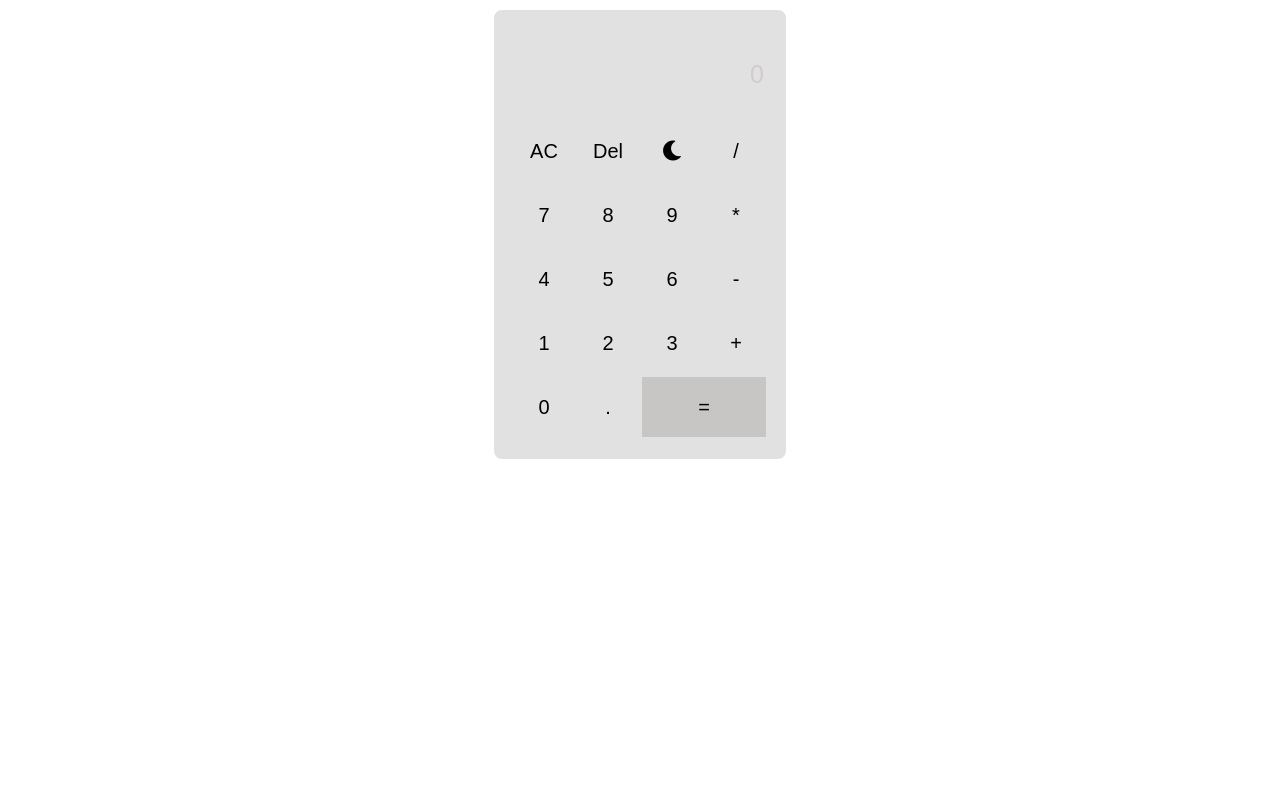
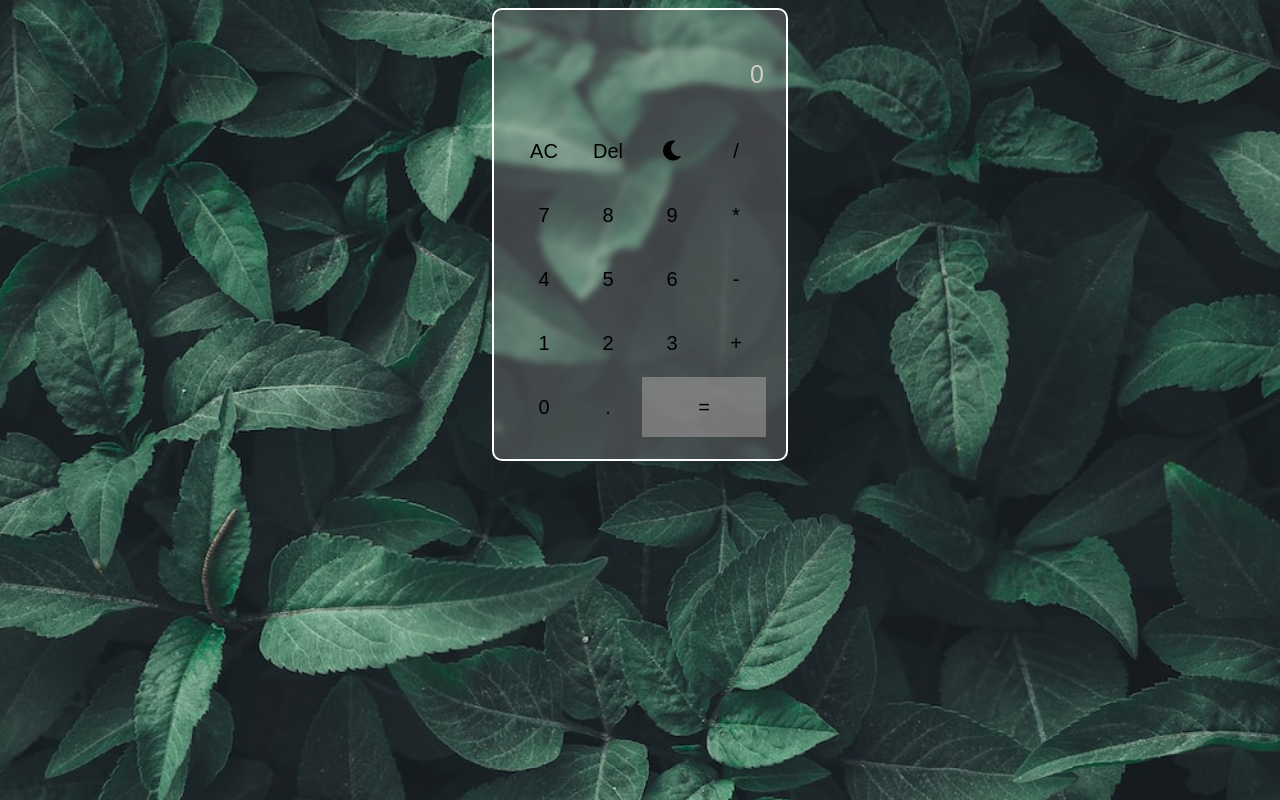
Before and after one commit to Gaurav-Bimali/Calculator, a plain HTML site: page index.html in a window 1280 px wide. Drawn offline with Linux system fonts and the light colour scheme.

Commit message:
Update style.css

```diff
--- a/style.css
+++ b/style.css
@@ -1,5 +1,5 @@
 body{
-    background-image: url(leaf.jpg);
+    background-image: url(leaf.jpeg);
     background-size: cover;
     font-family: 'poppins';
 }
```
